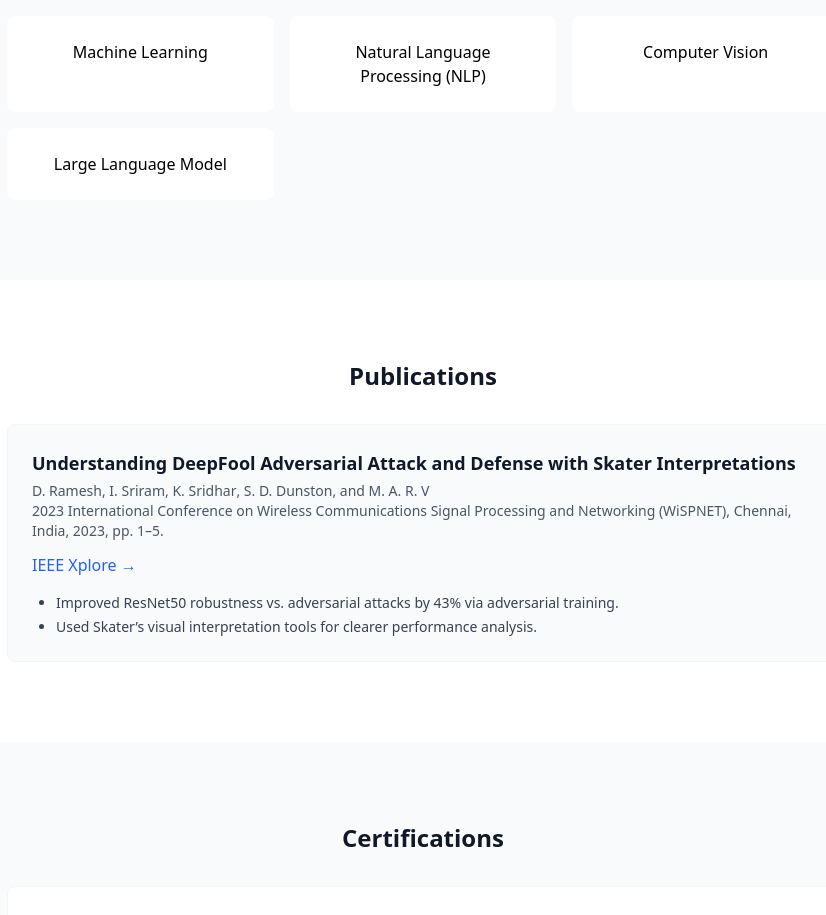
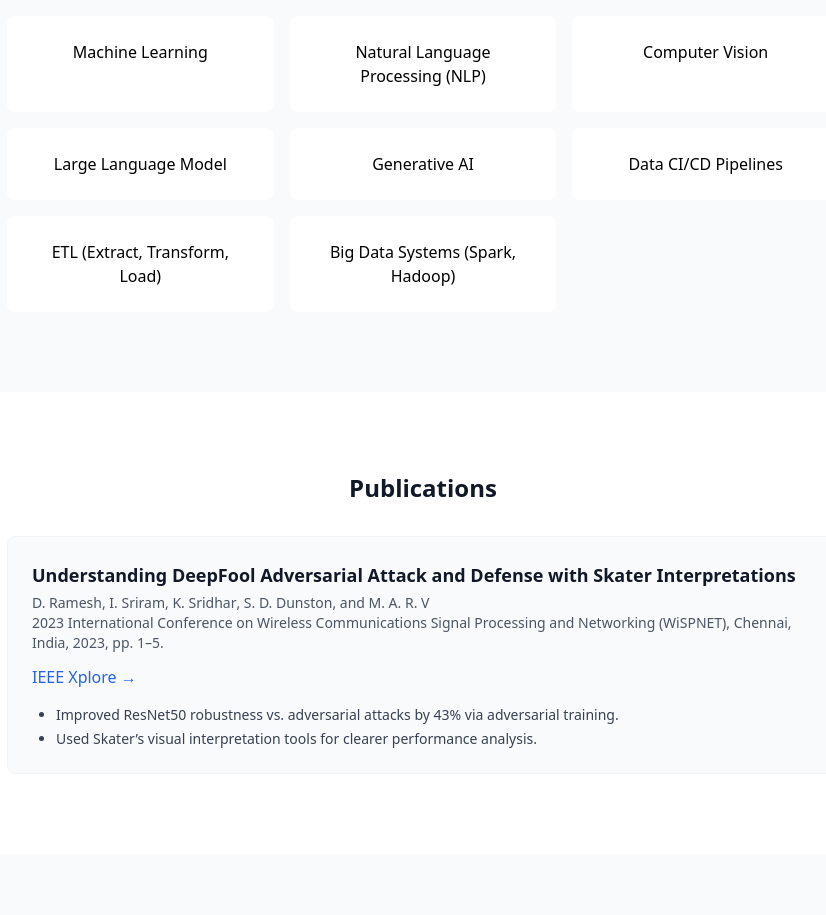
Before and after one commit to kavyasridhar1501/KavyaSridharPortfolio, a Next.js app: page / in a window 1280 px wide. Shown: the part 1420-2335 px from the top of the page, without its empty margins (217-1043 px from the left). Built offline with nearby package versions, Linux system fonts and the light colour scheme.

Commit message:
Update SkillsSection.tsx

```diff
--- a/app/components/SkillsSection.tsx
+++ b/app/components/SkillsSection.tsx
@@ -29,6 +29,10 @@ export default function SkillsSection() {
         'Natural Language Processing (NLP)',
         'Computer Vision',
         'Large Language Model',
+        'Generative AI',
+        'Data CI/CD Pipelines',
+        'ETL (Extract, Transform, Load)',
+        'Big Data Systems (Spark, Hadoop)'
       ],
     },
   ];
```
